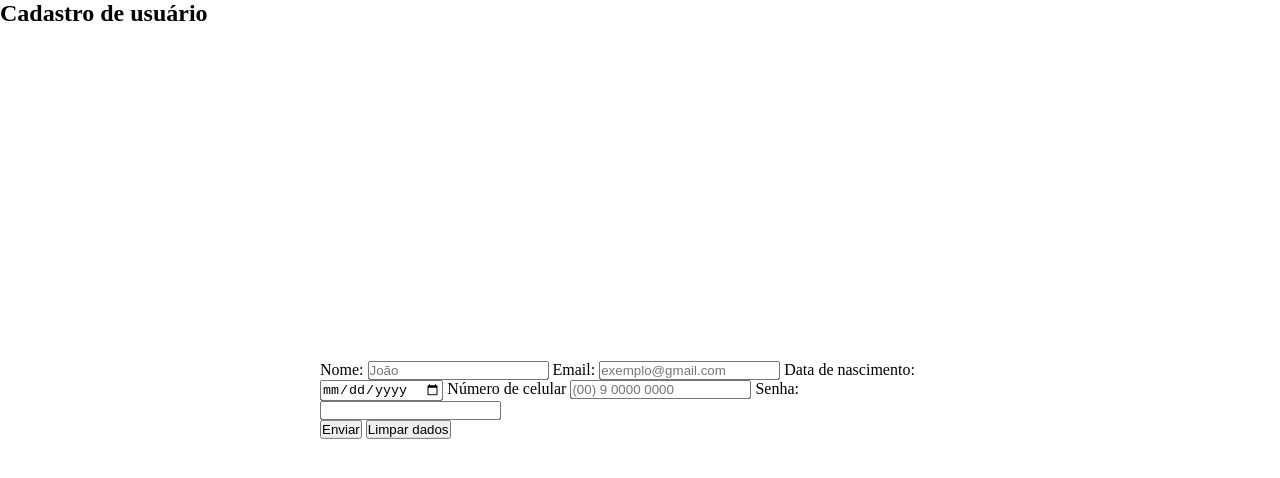
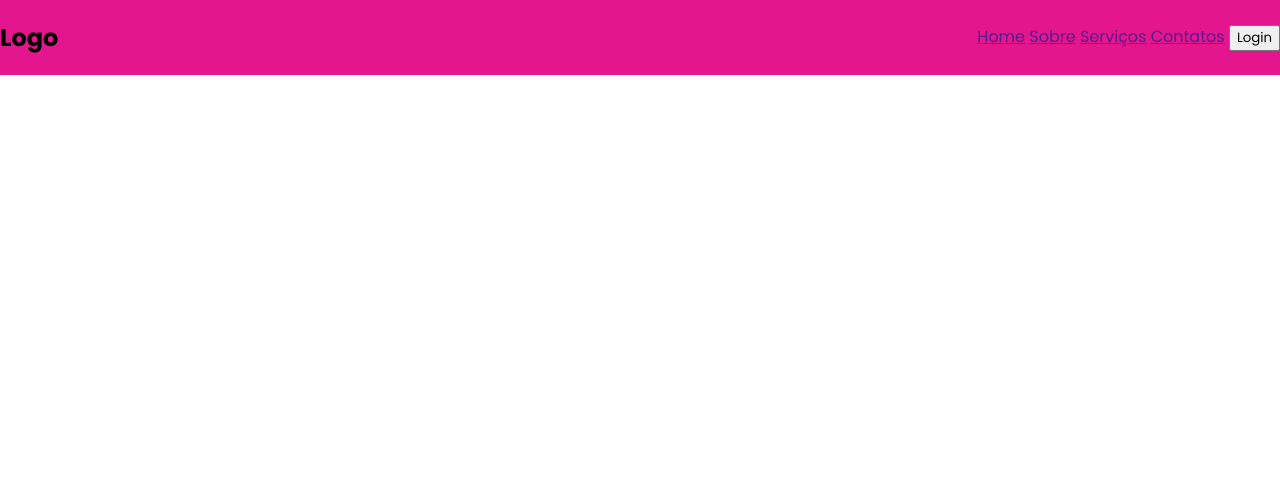
Before and after one commit to Gustavo1701/form-html, a plain HTML site: page index.html in a window 1280 px wide. Drawn offline with Linux system fonts and the light colour scheme.

Commit message:
Criando o header

```diff
--- a/index.css
+++ b/index.css
@@ -1,6 +1,19 @@
+@import url('https://fonts.googleapis.com/css2?family=Poppins:ital,wght@0,100;0,200;0,300;0,400;0,500;0,600;0,700;0,800;0,900;1,100;1,200;1,300;1,400;1,500;1,600;1,700;1,800;1,900&display=swap');
+
 * {
-    margin: 0;
-    padding: 0;
+    font-family: 'Poppins';
+}
+
+header {
+    display: flex;
+    justify-content: space-between;
+    align-items: center;
+    position: fixed;
+    top: 0;
+    left: 0;
+    width: 100%;
+    background-color: rgb(228, 22, 142);
+
 }
 
 body {
@@ -8,11 +21,3 @@ body {
     background-size: cover;
     background-attachment: fixed;
 }
-
-.container {
-    position: absolute;
-    left: 50%;
-    top: 50%;
-    -webkit-transform: translate(-50%, -50%);
-    transform: translate(-50%, -50%);
-}
--- a/index.html
+++ b/index.html
@@ -1,42 +1,25 @@
 <!DOCTYPE html>
-<html lang="pt-br">
-
+<html lang="en">
 <head>
     <meta charset="UTF-8">
     <meta name="viewport" content="width=device-width, initial-scale=1.0">
 
     <link rel="stylesheet" href="index.css">
 
-    <title>Form User</title>
+    <title>Form login</title>
 </head>
+<body>
+    <header>
+        <h2 class="logo">Logo</h2>
 
-<body>
-    <h2>Cadastro de usuário</h2>
+        <nav class="menu">
+            <a href="">Home</a>
+            <a href="">Sobre</a>
+            <a href="">Serviços</a>
+            <a href="">Contatos</a>
 
-    <form action="" class="container">
-
-        <label for="nome">Nome:</label>
-        <input type="text" name="nome" id="nome" placeholder="João">
-
-        <label for="email">Email:</label>
-        <input type="email" name="email" id="email" placeholder="exemplo@gmail.com">
-
-        <label for="data-nascimento">Data de nascimento:</label>
-        <input type="date" name="data-nascimento" id="data-nascimento">
-
-        <label for="celular">Número de celular</label>
-        <input type="text" name="celular" id="celular" placeholder="(00) 9 0000 0000">
-
-        <label for="senha">Senha:</label>
-        <input type="password" name="senha" id="senha">
-
-        <div>
-            <button type="submit">Enviar</button>
-            <button type="reset">Limpar dados</button>
-        </div>
-
-    </form>
-
+            <button class="btn-login">Login</button>
+        </nav>
+    </header>
 </body>
-
 </html>
```
Also changed, not shown: 1 other file.
